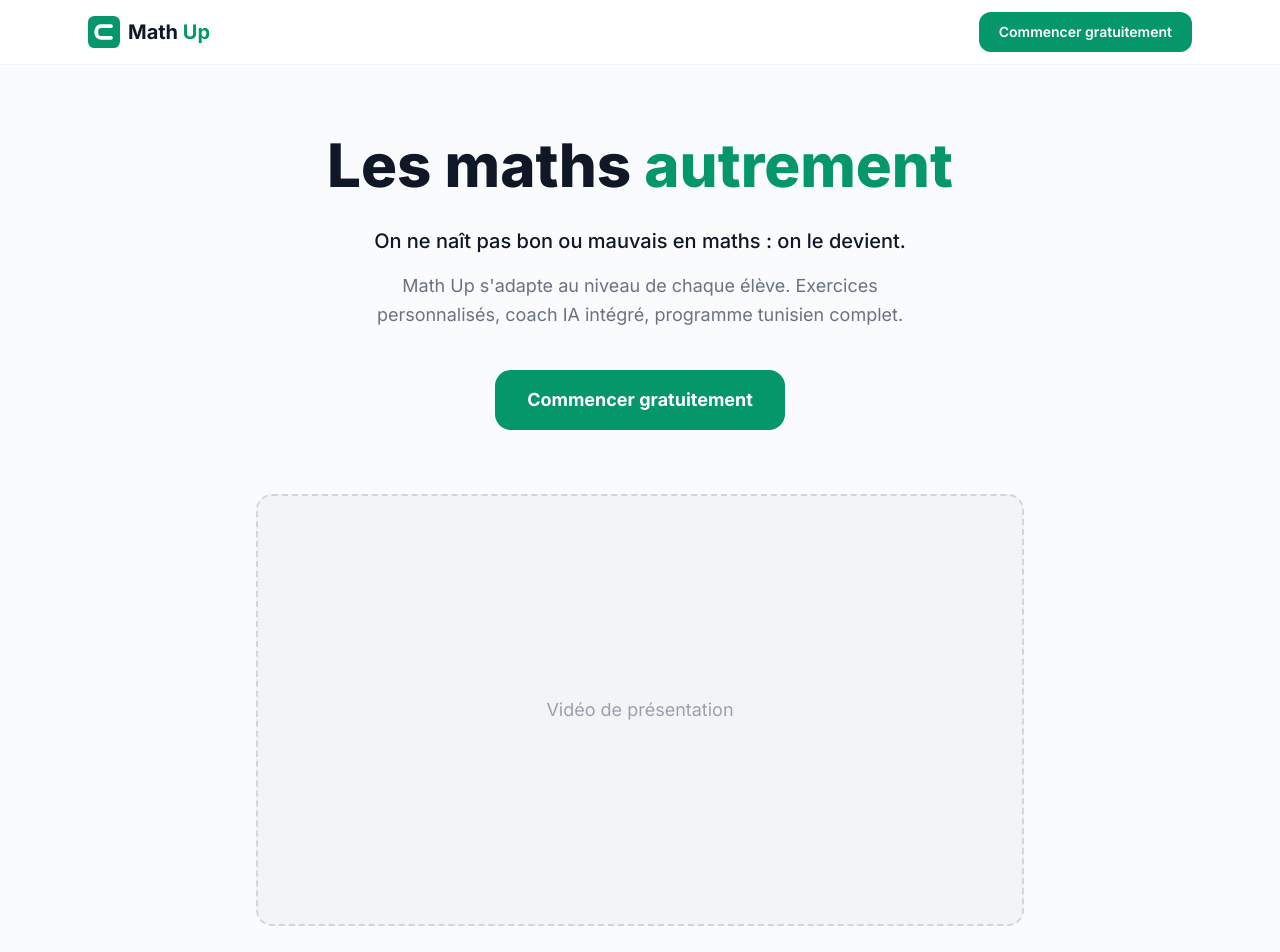
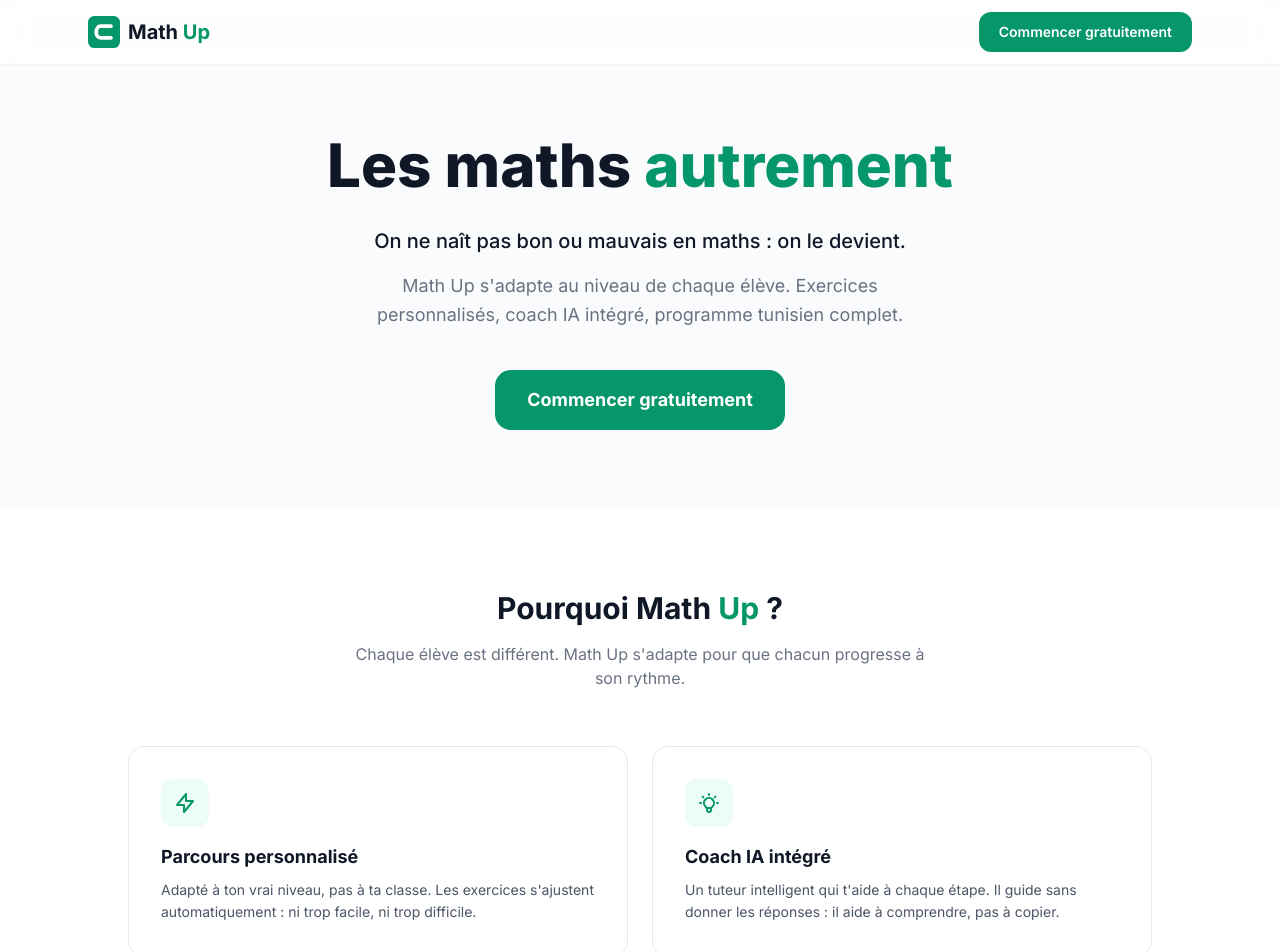
Before and after one commit to selimbouasker/website_math-up, a Next.js app: page / in a window 1280 px wide. Shown: the top 952 px of the page. Built offline with nearby package versions, Linux system fonts and the light colour scheme.

Commit message:
Remove video placeholder section until video is ready

```diff
--- a/app/page.tsx
+++ b/app/page.tsx
@@ -39,10 +39,6 @@ export default function LandingPage() {
             >
               Commencer gratuitement
             </a>
-          </div>
-          {/* Espace réservé pour la vidéo du fondateur */}
-          <div className="mt-16 max-w-3xl mx-auto aspect-video bg-gray-100 rounded-2xl border-2 border-dashed border-gray-300 flex items-center justify-center">
-            <p className="text-gray-400 text-lg">Vidéo de présentation</p>
           </div>
         </div>
       </section>
```
